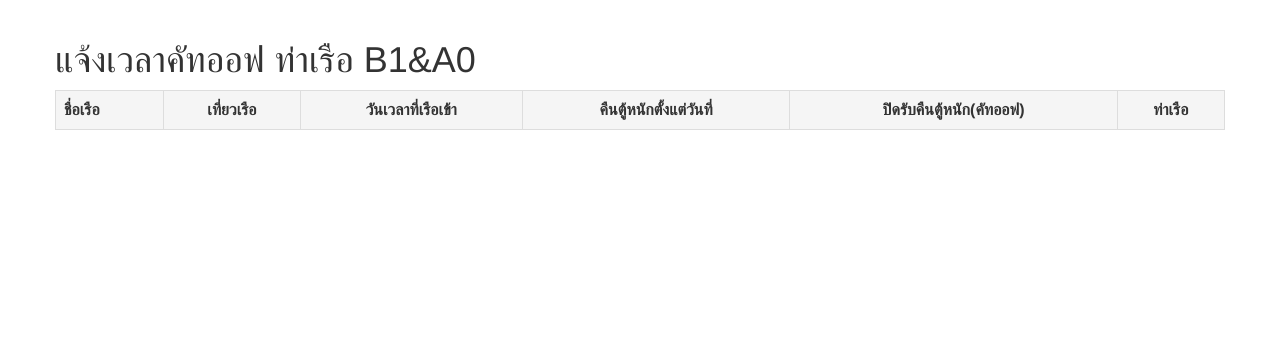
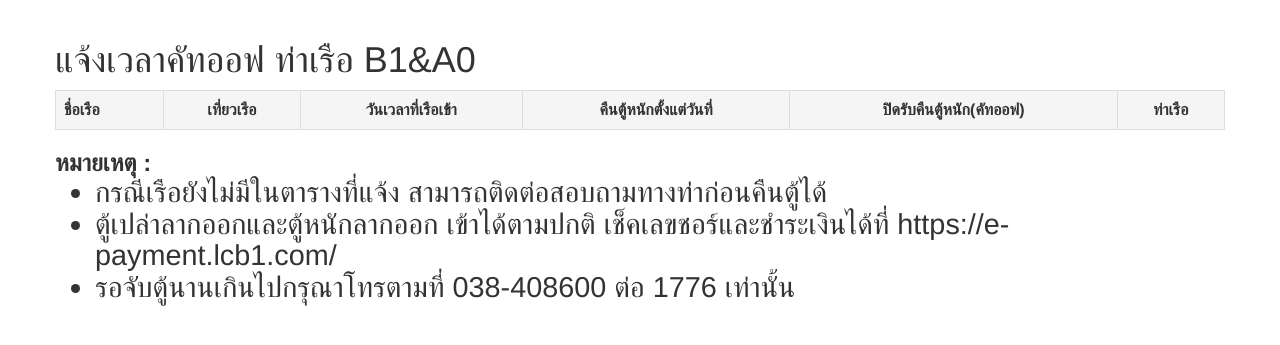
Before and after one commit to chutchais/LCB1-AutoBerth, a Django app: page /truckwindow/ in a window 1280 px wide. Shown: the part 52-397 px from the top of the page. Run offline with Django 3.2, Linux system fonts and the light colour scheme; data that the repository does not hold is empty; parts of the project's set-up code (start-up, migrations or seed data) failed here and were passed over; some libraries are stand-ins or nearby versions.

Commit message:
Add comment on Truck Window

```diff
--- a/src/templates/truckwindow.html
+++ b/src/templates/truckwindow.html
@@ -40,7 +40,8 @@
           }
 
 
-                  a[href]:after {
+
+        a[href]:after {
             content: none !important;
           }
 
@@ -109,6 +110,14 @@
 
       </table>
 
+      <h3>
+      <b>หมายเหตุ :</b>
+      <ul style="font-size: larger;">
+        <li>กรณีเรือยังไม่มีในตารางที่แจ้ง สามารถติดต่อสอบถามทางท่าก่อนคืนตู้ได้</li>
+        <li>ตู้เปล่าลากออกและตู้หนักลากออก เข้าได้ตามปกติ เช็คเลขชอร์และชำระเงินได้ที่ https://e-payment.lcb1.com/</li>
+        <li>รอจับตู้นานเกินไปกรุณาโทรตามที่ 038-408600 ต่อ 1776 เท่านั้น</li>
+      </ul>
+    </h3>
               <!-- End Parameter-->
 </div>
 </div>
```
